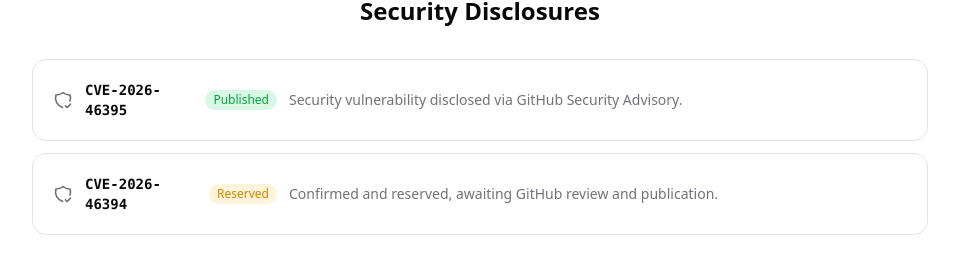
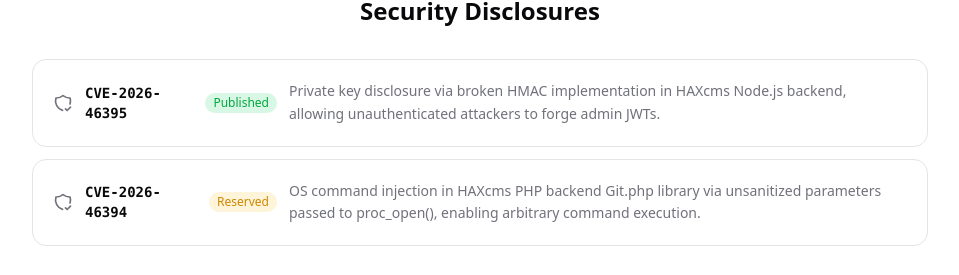
Before and after one commit to shreyas-challa/shreyas-challa.github.io, a React (Vite) app: page /about in a window 1280 px wide. Shown: the part 375-650 px from the top of the page, without its empty margins (160-1119 px from the left). Built offline with nearby package versions, Linux system fonts and the light colour scheme; no server answers.

Commit message:
Update security advisory summaries to describe vulnerabilities

```diff
--- a/src/data/portfolio.js
+++ b/src/data/portfolio.js
@@ -53,7 +53,7 @@ export const projects = [
 export const cves = [
   {
     id: 'CVE-2026-46395',
-    summary: 'Security vulnerability disclosed via GitHub Security Advisory.',
+    summary: 'Private key disclosure via broken HMAC implementation in HAXcms Node.js backend, allowing unauthenticated attackers to forge admin JWTs.',
     status: 'Published',
     advisoryUrl: 'https://github.com/advisories/GHSA-6c8g-9hfh-pq5h',
     writeupUrl: null,
@@ -61,7 +61,7 @@ export const cves = [
   },
   {
     id: 'CVE-2026-46394',
-    summary: 'Confirmed and reserved, awaiting GitHub review and publication.',
+    summary: 'OS command injection in HAXcms PHP backend Git.php library via unsanitized parameters passed to proc_open(), enabling arbitrary command execution.',
     status: 'Reserved',
     advisoryUrl: 'https://github.com/haxtheweb/issues/security/advisories/GHSA-6jf3-9fgh-cmfr',
     writeupUrl: null,
```
Also changed, not shown: .claude/settings.local.json (added), 1 other file (tests, documents, lock files or other folders).
